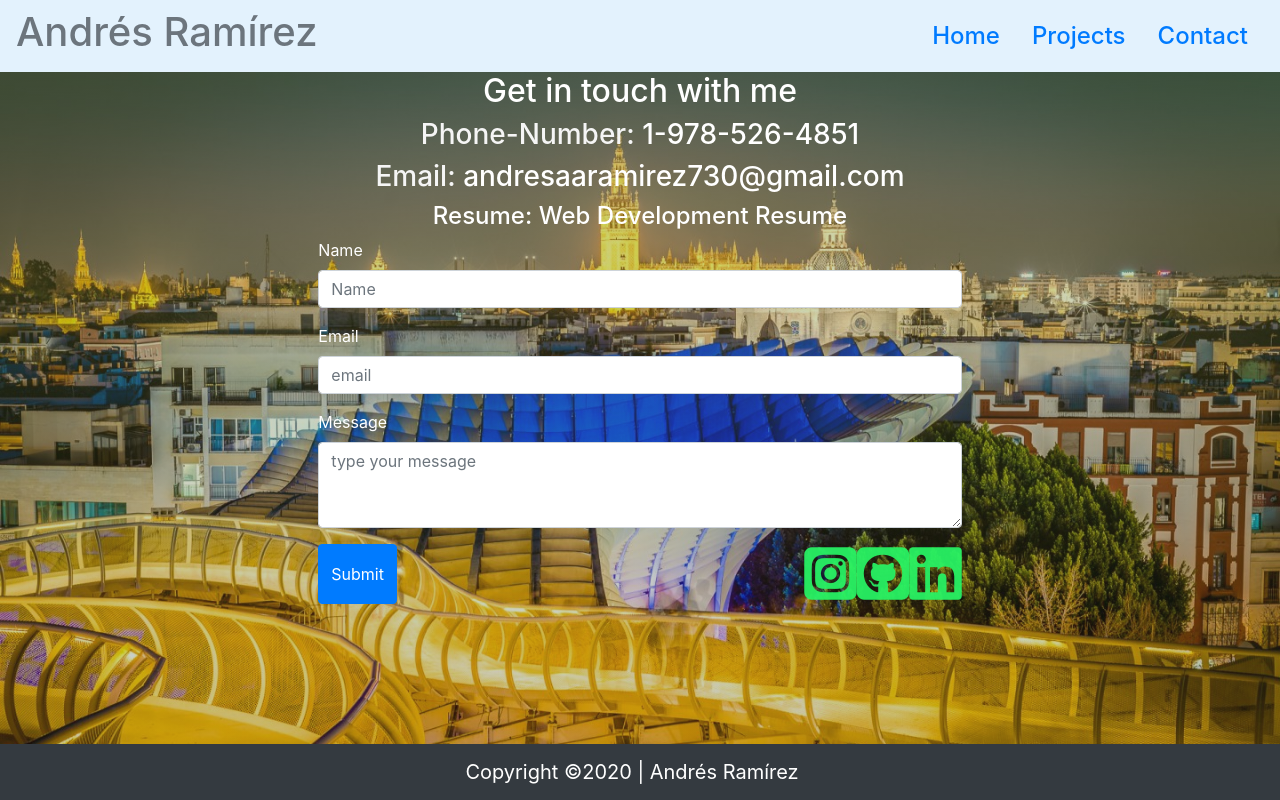
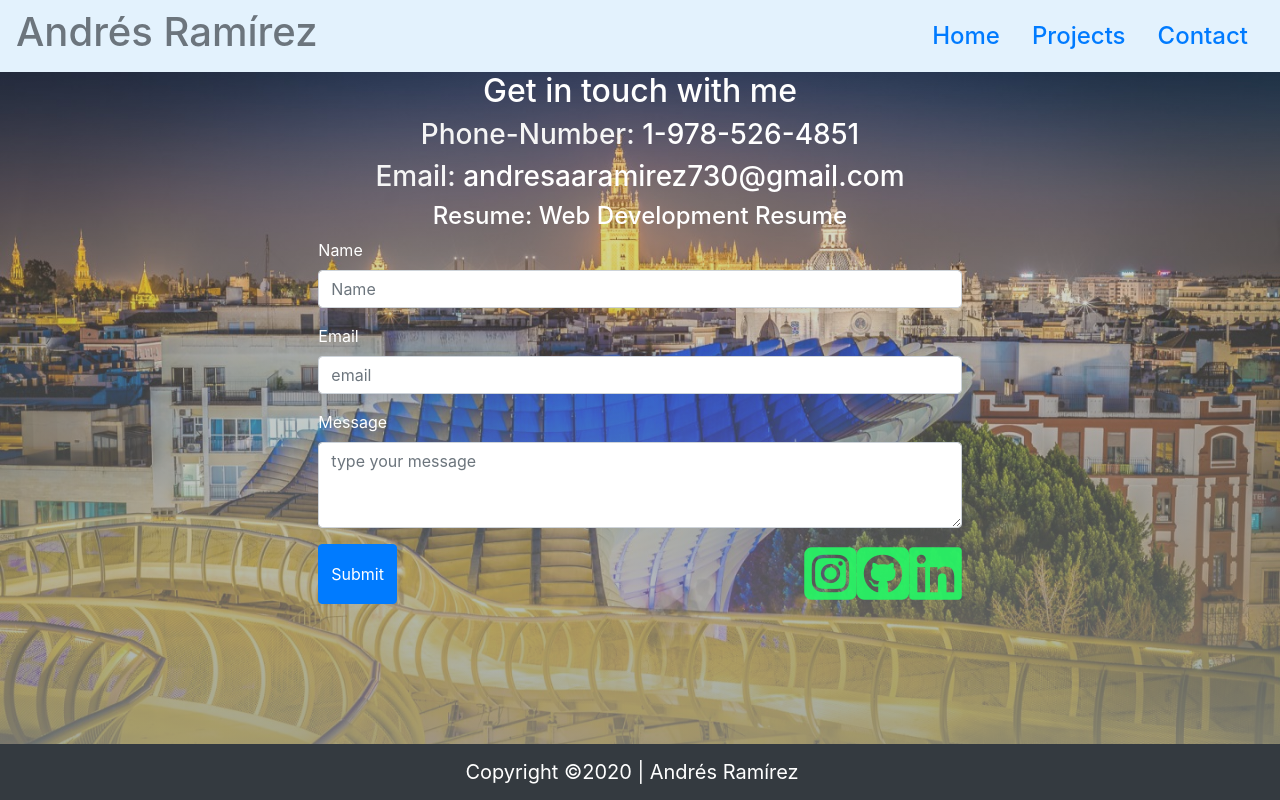
Before and after one commit to ARam2142/React-Portfolio, a React (Create React App) app: page /react-portfolio/contact in a window 1280 px wide. Built offline with nearby package versions, Linux system fonts and the light colour scheme.

Commit message:
playing around with background color

```diff
--- a/src/App.css
+++ b/src/App.css
@@ -8,8 +8,8 @@
 body {
   background-image:
   linear-gradient(
-      rgba(133, 156, 48, 0.384),
-      rgba(6, 20, 37, 0.212)
+      rgba(60, 68, 46, 0.082),
+      rgba(137, 145, 144, 0.801)
 
       ),
      url('./img/sevillapic.jpeg');
```
